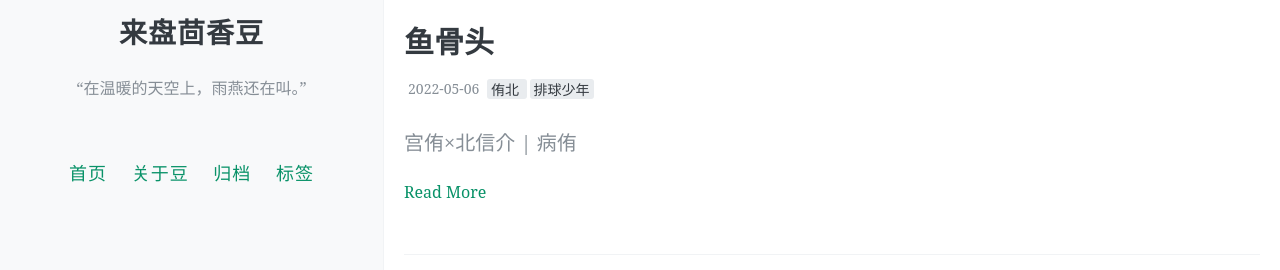
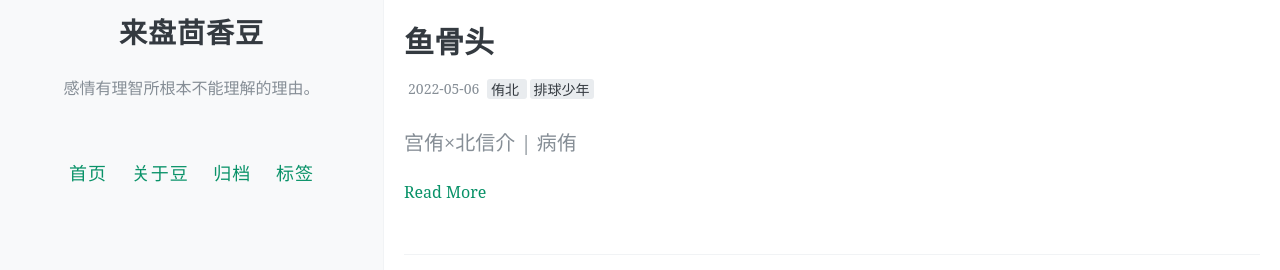
Before and after one commit to nadatomayo/dodo, a Jekyll site: the page built from index.html, in a window 1280 px wide. Shown: the part 290-560 px from the top of the page. Built offline with Jekyll 4.4.1, drawn with Linux system fonts in a browser that asks for light colours; the list of posts is cut into pages by our own code; comment, search, counter and statistics services are not loaded.

Commit message:
Update _config.yml

```diff
--- a/_config.yml
+++ b/_config.yml
@@ -8,7 +8,7 @@
 
 # 描述/签名
 name: 来盘茴香豆
-description: “在温暖的天空上，雨燕还在叫。”
+description: 感情有理智所根本不能理解的理由。
 
 # 输入你的网站域名（如果你没有添加自己的域名，而是直接用GitHub pages分配的域名的话可以省略）
 url:
```
